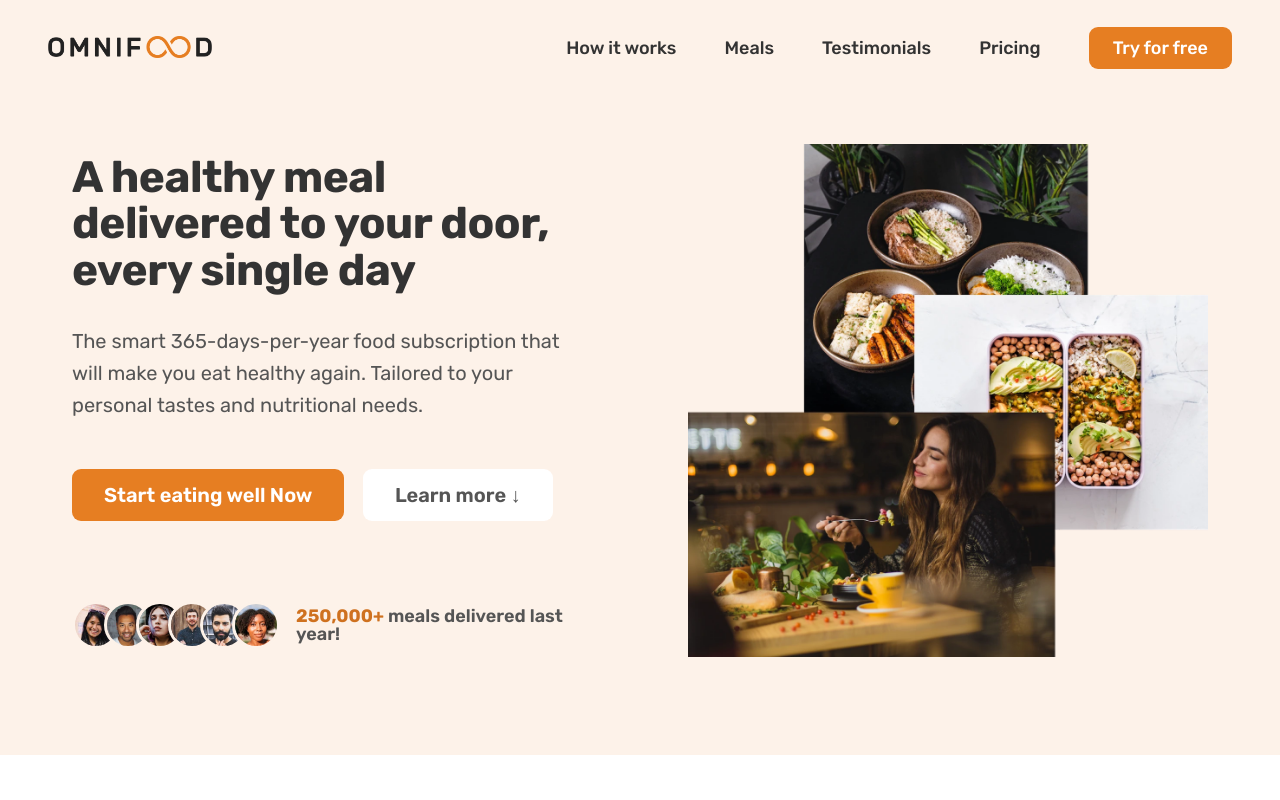
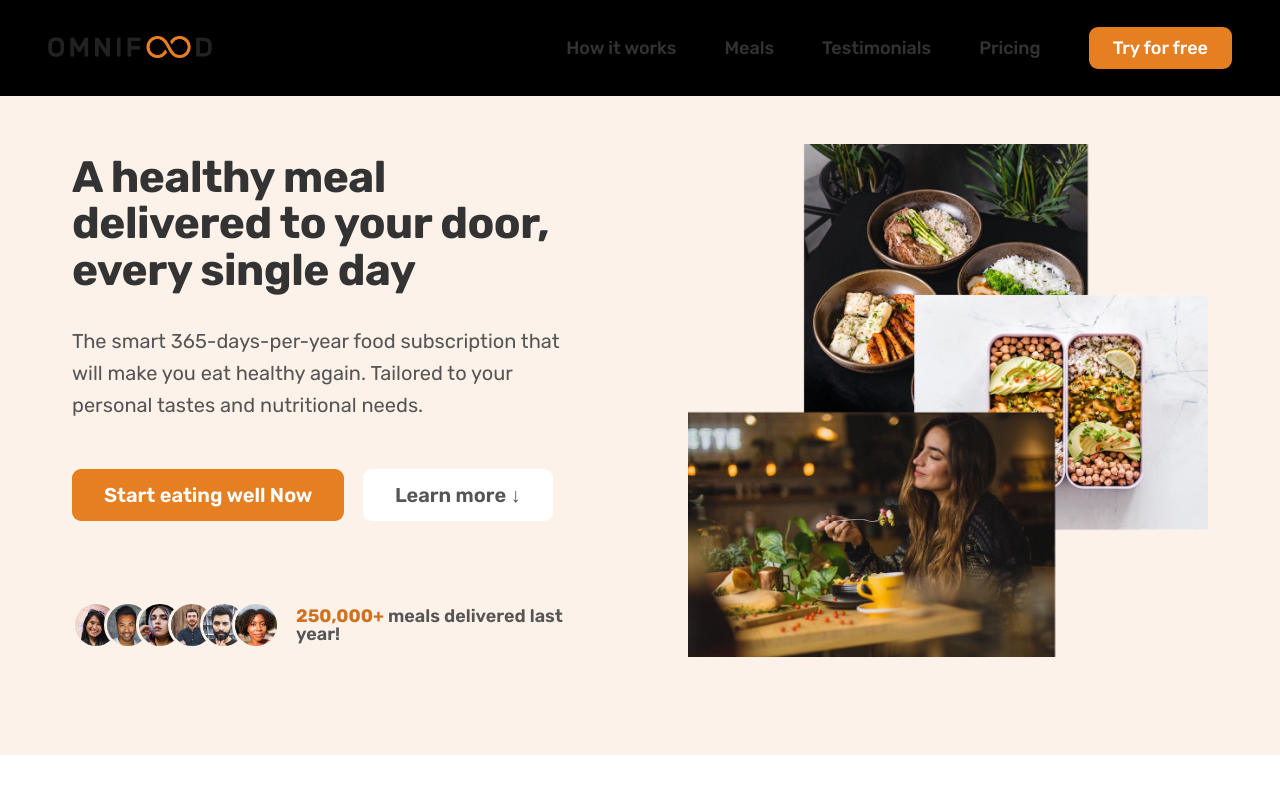
Before and after one commit to rolandoimmanuel/test7, a plain HTML site: page final/09-Omnifood-Optimizations/index.html in a window 1280 px wide. Shown: the top 800 px of the page. Drawn offline with nearby package versions, Linux system fonts and the light colour scheme; some packages are replaced by stand-ins of ours; a script that the page names is missing.

Commit message:
new color

```diff
--- a/final/09-Omnifood-Optimizations/css/style.css
+++ b/final/09-Omnifood-Optimizations/css/style.css
@@ -6,7 +6,7 @@
   display: flex;
   justify-content: space-between;
   align-items: center;
-  background-color: #fdf2e9;
+  background-color: #000000;
 
   /* Because we want header to be sticky later */
   height: 9.6rem;
```
